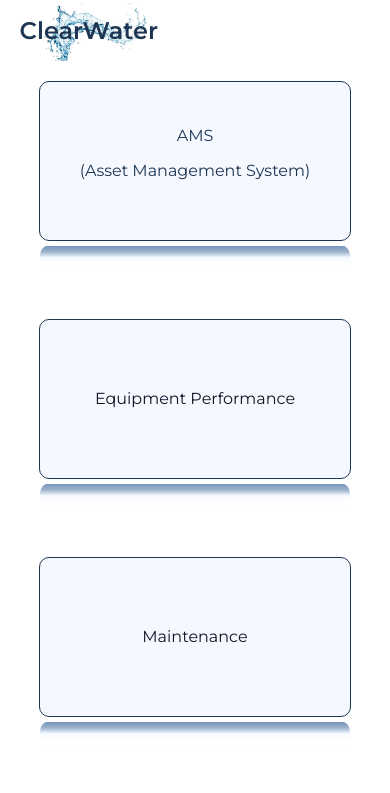
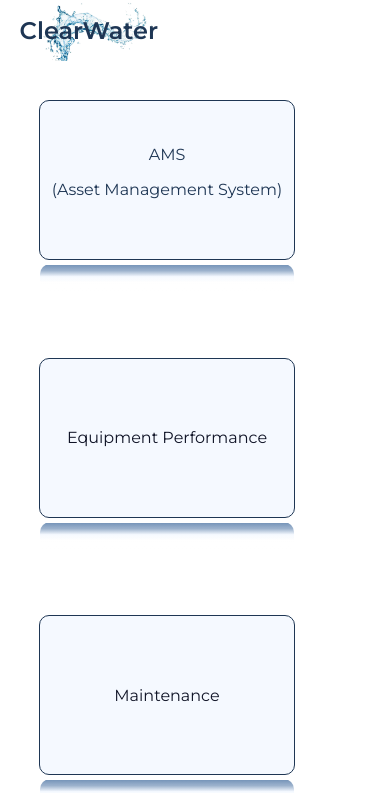
Before and after one commit to p-sweta/asset-management-client, a React (Create React App) app: page /dashboard in a window 390 px wide. Shown: the top 793 px of the page. Built offline with nearby package versions, Linux system fonts and the light colour scheme.

Commit message:
add mobile styling

```diff
--- a/src/components/DashBoard/Dashboard.scss
+++ b/src/components/DashBoard/Dashboard.scss
@@ -5,6 +5,10 @@
 
 .dashboard {
     @include page-padding;
+    margin: 5vw 0;
+    display: flex;
+    // flex-direction: column;
+    flex-wrap: wrap;
 
     &__link {
         text-decoration: none;
@@ -14,6 +18,7 @@
     &__card-container {
         background-color: $lightblue;
         height: 10rem;
+        width: 16rem;
         position: relative;
         margin: 5vw 5vw 20vw 5vw;
         border-radius: 10px;
```
